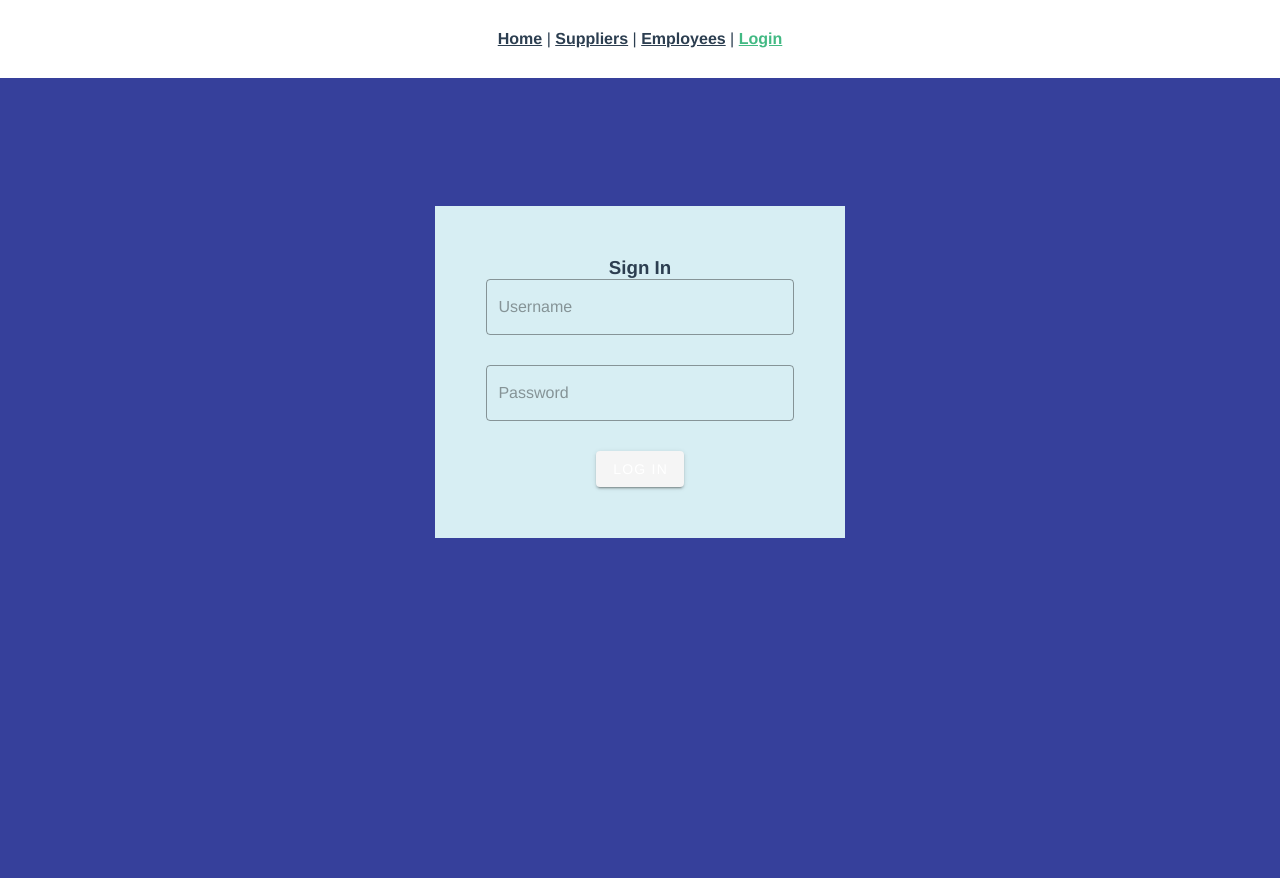
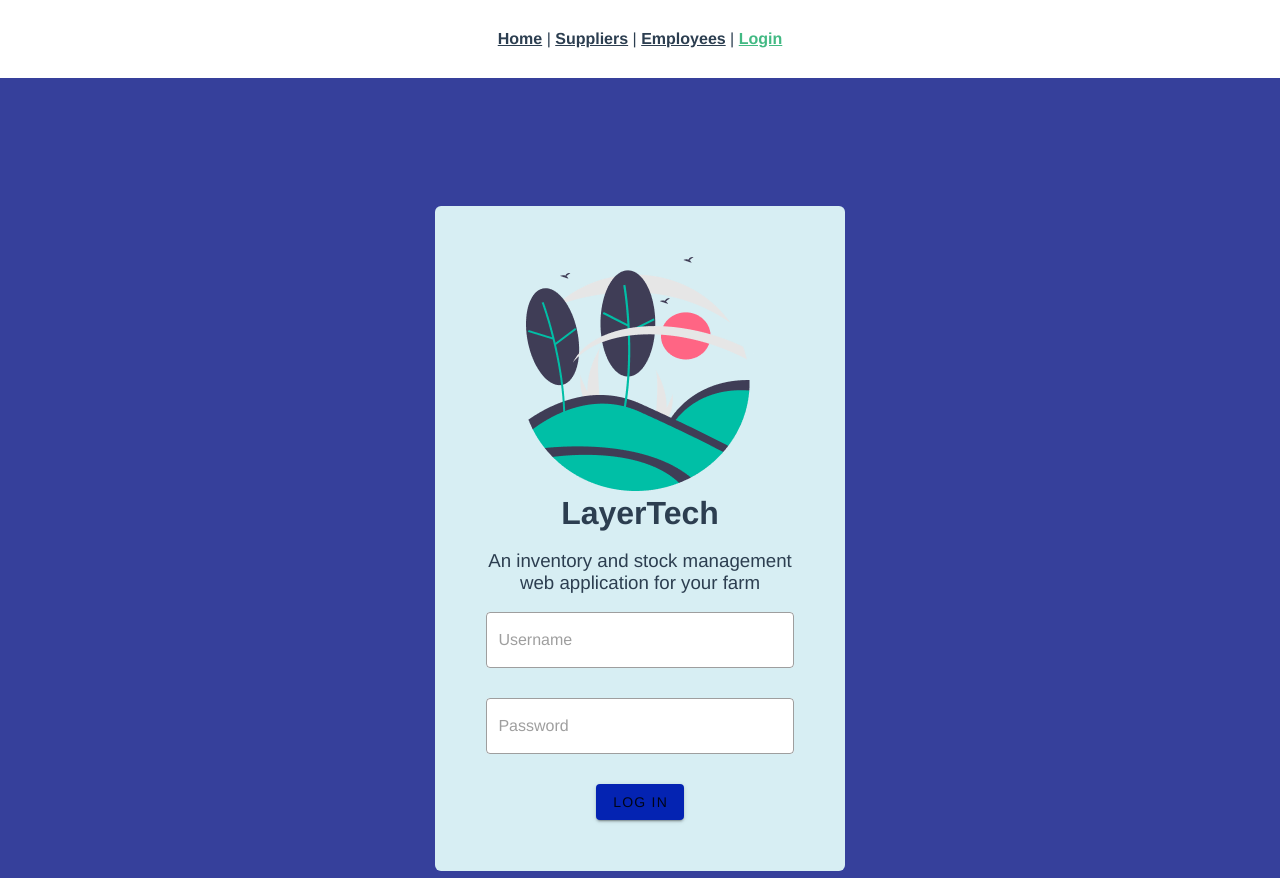
Before and after one commit to Skentir/LayerTech-v2.0, a Vue app: page /#/login in a window 1280 px wide. Built offline with nearby package versions, Linux system fonts and the light colour scheme.

Commit message:
improved Login.vue styles

```diff
--- a/src/views/Login.vue
+++ b/src/views/Login.vue
@@ -2,12 +2,18 @@
   <div id="login">
     <div class="loginWidget">
         <v-form>
-            <h3>Sign In</h3>
-            <v-text-field class="tField white" v-model="username" color="white"
+            <img id="company-logo" src="..\assets\undraw_nature_m5ll 1.png">
+            <h1 id="company-name">LayerTech</h1>
+            <br>
+            <h3 class="splash-text"
+            >An inventory and stock management web application for your farm</h3>
+            <br>
+            <v-text-field class="tField" v-model="username" background-color="rgba(255,255,255,1)"
             outlined="true" placeholder="Username"></v-text-field>
-            <v-text-field class="tField white" v-model="password" color="white"
+            <v-text-field class="tField" v-model="password" background-color="rgba(255,255,255,1)"
             outlined="true" placeholder="Password"></v-text-field>
-            <v-btn color="primary">Log In</v-btn>
+            <v-btn id="login_btn" color="rgba(4,35,178,1)" class="lButton"
+            elevation="2">Log In</v-btn>
         </v-form>
     </div>
   </div>
@@ -39,10 +45,20 @@ export default {
 }
 
 .loginWidget{
+    text-align: center;
     background-color: #D7EEF3;
     margin-left: 30%;
     margin-right: 30%;
     padding: 5%;
+    border-radius: 6px;
 }
 
+img#company-logo{
+  max-width: 100%;
+  max-height: 100%;
+}
+
+h3.splash-text{
+  font-weight: normal;
+}
 </style>
```
Also changed, not shown: src/assets/undraw_nature_m5ll 1.png (added).
